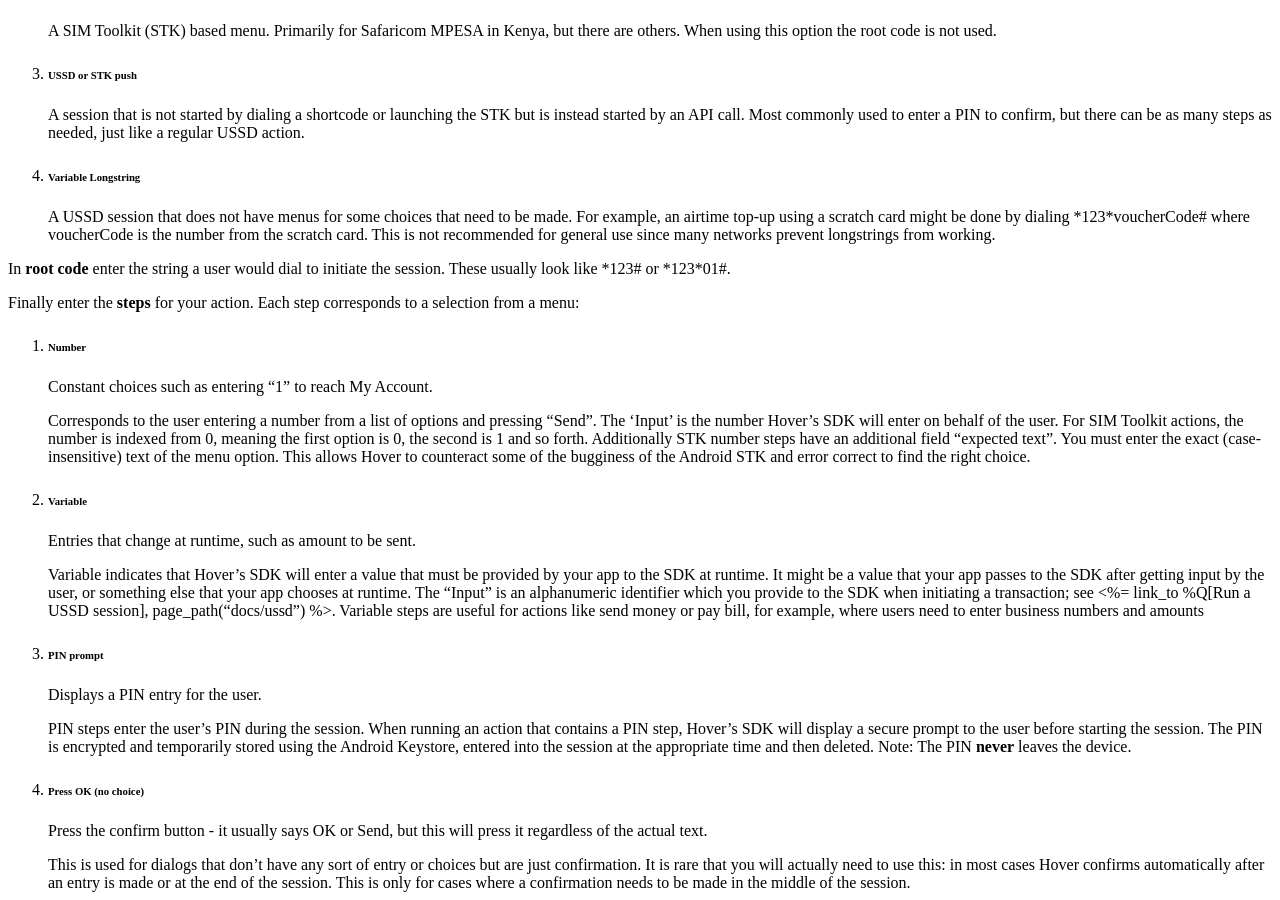
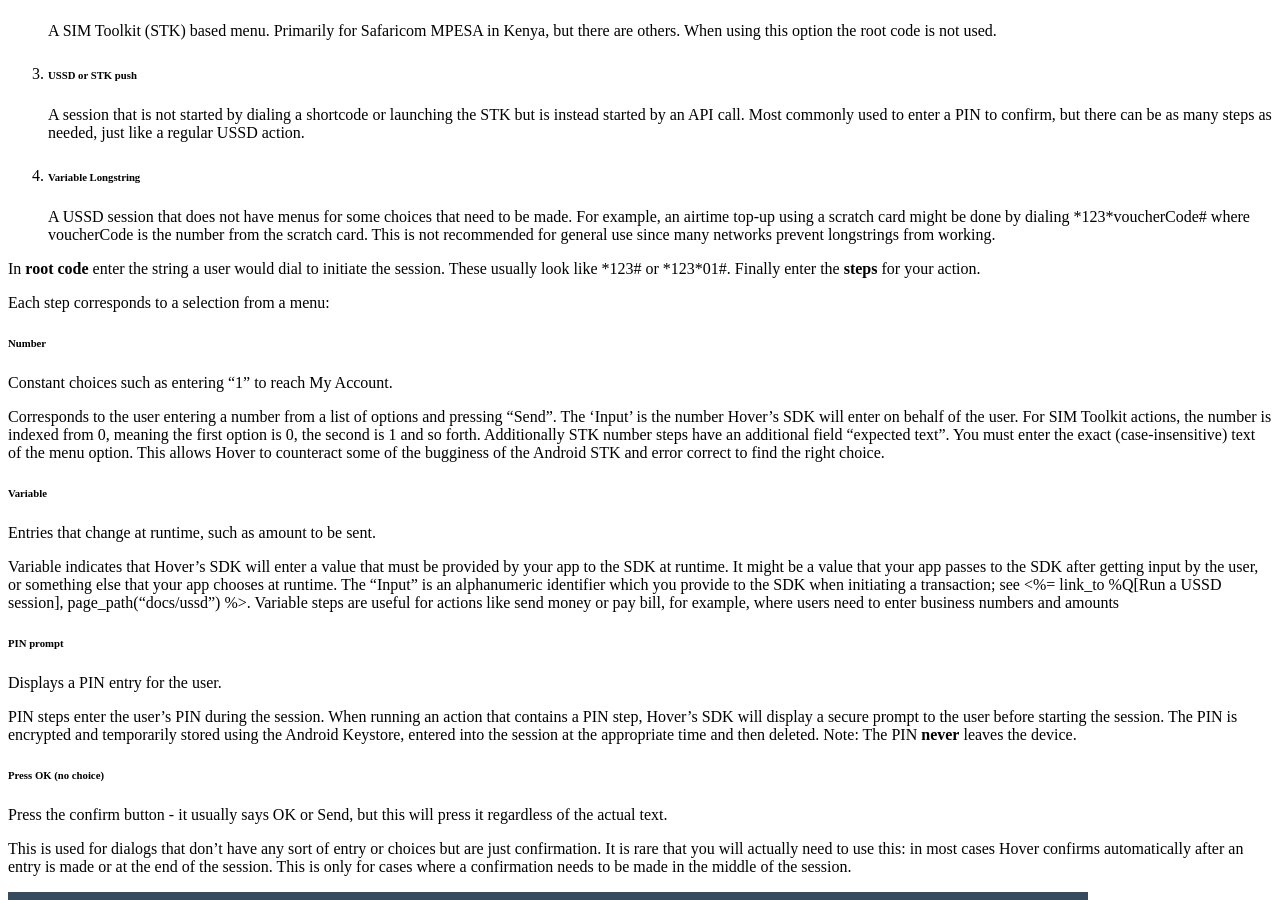
Before and after one commit to UseHover/hover-docs, a Jekyll site: the page built from actions.md, in a window 1280 px wide and 900 px high, scrolled down 1257 px. Built offline with Jekyll 4.4.1, drawn with Linux system fonts in a browser that asks for light colours; nearby versions of some CDN libraries; a style sheet for code colours, icons or effects is not loaded; part of the change alters nothing that is shown.

Commit message:
Update actions.md
Use step types from includes instead of inline

```diff
--- a/actions.md
+++ b/actions.md
@@ -45,34 +45,9 @@ Choose the **type** of menu that you are integrating. There are four types:
     A USSD session that does not have menus for some choices that need to be made. For example, an airtime top-up using a scratch card might be done by dialing \*123\*voucherCode# where voucherCode is the number from the scratch card. This is not recommended for general use since many networks prevent longstrings from working.
 
 
-In **root code** enter the string a user would dial to initiate the session. These usually look like \*123# or \*123\*01#.
+In **root code** enter the string a user would dial to initiate the session. These usually look like \*123# or \*123\*01#. Finally enter the **steps** for your action.
 
-Finally enter the **steps** for your action. Each step corresponds to a selection from a menu:
-
-1.  ###### Number
-
-    Constant choices such as entering “1” to reach My Account.
-
-    Corresponds to the user entering a number from a list of options and pressing “Send”. The ‘Input’ is the number Hover’s SDK will enter on behalf of the user. For SIM Toolkit actions, the number is indexed from 0, meaning the first option is 0, the second is 1 and so forth. Additionally STK number steps have an additional field "expected text". You must enter the exact (case-insensitive) text of the menu option. This allows Hover to counteract some of the bugginess of the Android STK and error correct to find the right choice.
-
-2.  ###### Variable
-
-    Entries that change at runtime, such as amount to be sent.
-
-    Variable indicates that Hover’s SDK will enter a value that must be provided by your app to the SDK at runtime. It might be a value that your app passes to the SDK after getting input by the user, or something else that your app chooses at runtime. The “Input” is an alphanumeric identifier which you provide to the SDK when initiating a transaction; see <%= link\_to %Q\[Run a USSD session\], page\_path("docs/ussd") %>. Variable steps are useful for actions like send money or pay bill, for example, where users need to enter business numbers and amounts
-
-3.  ###### PIN prompt
-
-    Displays a PIN entry for the user.
-
-    PIN steps enter the user's PIN during the session. When running an action that contains a PIN step, Hover's SDK will display a secure prompt to the user before starting the session. The PIN is encrypted and temporarily stored using the Android Keystore, entered into the session at the appropriate time and then deleted. Note: The PIN **never** leaves the device.
-
-4.  ###### Press OK (no choice)
-
-    Press the confirm button - it usually says OK or Send, but this will press it regardless of the actual text.
-
-    This is used for dialogs that don't have any sort of entry or choices but are just confirmation. It is rare that you will actually need to use this: in most cases Hover confirms automatically after an entry is made or at the end of the session. This is only for cases where a confirmation needs to be made in the middle of the session.
-
+{% include step_types.html %}
 
 <div class="image-with-caption columns is-variable is-5">
     <div class="image column is-narrow">
```
